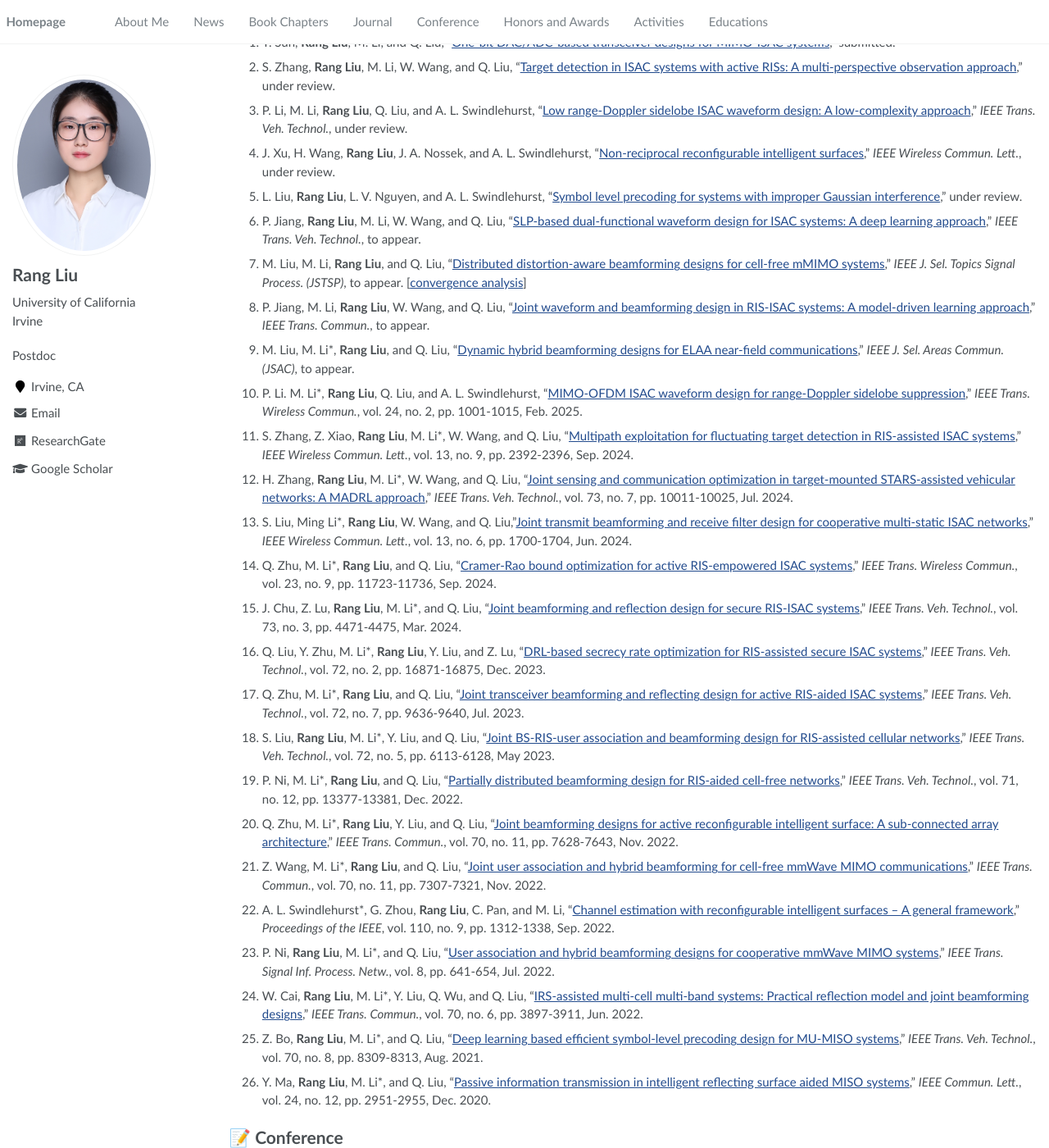
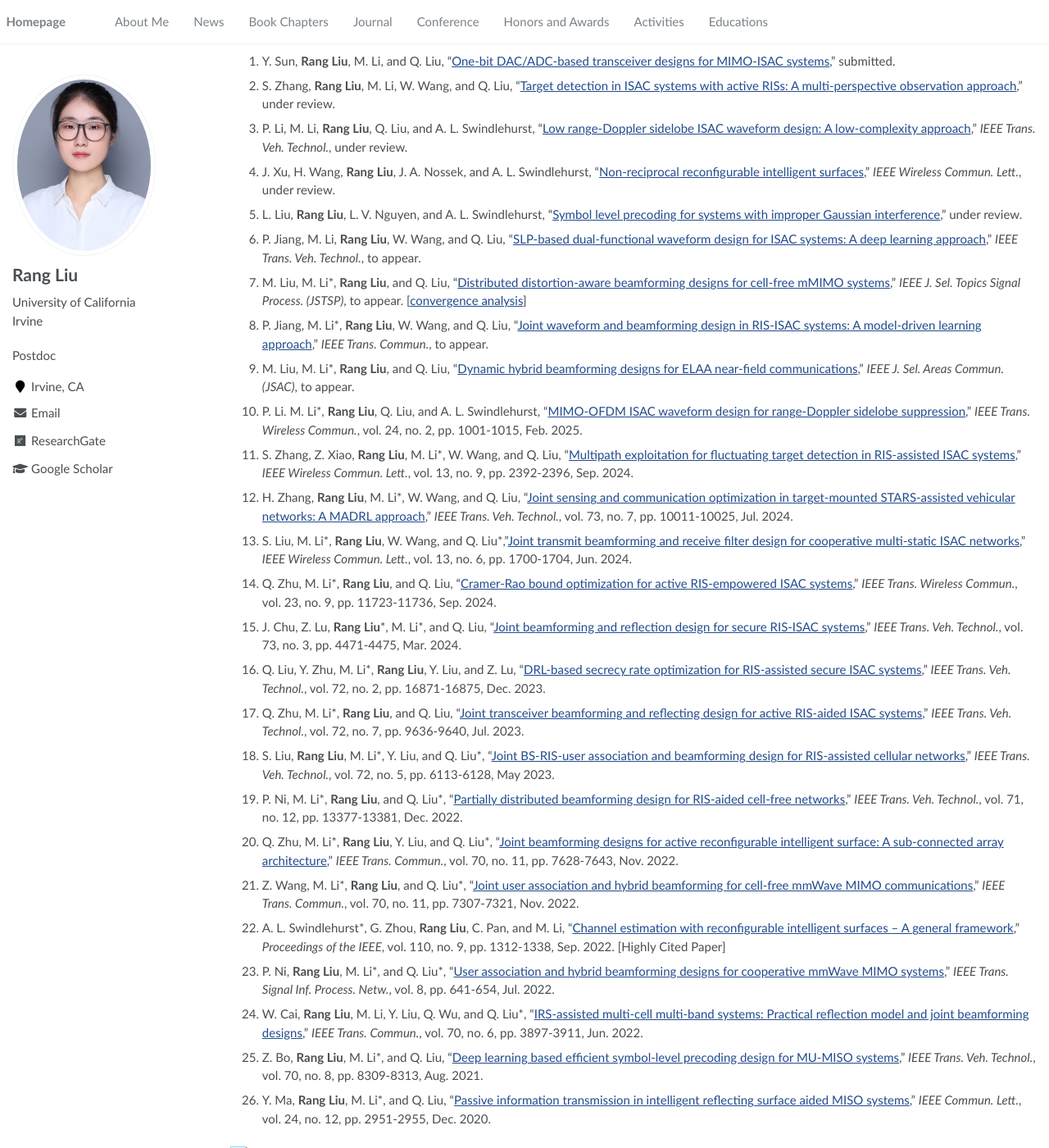
Before and after one commit to RangLiu0706/RangLiu0706.github.io, a Jekyll site: the page built from _pages/about.md, in a window 1280 px wide and 1400 px high, scrolled down 1899 px. Shown: the whole window at 82% size. Built offline with Jekyll 4.4.1, drawn with Linux system fonts in a browser that asks for light colours; comment, search, counter and statistics services are not loaded; some of the changed text lies outside the part shown.

Commit message:
update250221

```diff
--- a/_pages/about.md
+++ b/_pages/about.md
@@ -74,7 +74,7 @@
 
 18. **Rang Liu**, M. Li\*, Q. Liu, and A. L. Swindlehurst, "[SNR/CRB-constrained joint beamforming and reflection designs for RIS-ISAC systems](https://ieeexplore.ieee.org/document/10364735)," *IEEE Trans. Wireless Commun.*, vol. 23, no. 7, pp. 7456-7470, Jul. 2024. [<a href="https://github.com/RangLiu0706/SNR-CRB-constrained-beamforming-for-RIS-ISAC">code</a>]
 
-17. **Rang Liu**, M. Li\*, H. Luo, Q. Liu, and A. L. Swindlehurst, "[Integrated sensing and communication with reconfigurable intelligent surfaces: Opportunities, applications, and future directions](https://ieeexplore.ieee.org/document/10077119/)," *IEEE Wireless Commun.*, vol. 30, no. 1, pp. 50-57, Feb. 2023.  [<a href="https://github.com/RangLiu0706/RIS_ISAC_magazine">code</a>]
+17. **Rang Liu**, M. Li\*, H. Luo, Q. Liu, and A. L. Swindlehurst, "[Integrated sensing and communication with reconfigurable intelligent surfaces: Opportunities, applications, and future directions](https://ieeexplore.ieee.org/document/10077119/)," *IEEE Wireless Commun.*, vol. 30, no. 1, pp. 50-57, Feb. 2023.  [<a href="https://github.com/RangLiu0706/RIS_ISAC_magazine">code</a>]   [Highly Cited Paper, Hot Paper]
 
 16. **Rang Liu**, M. Li\*, and Q. Liu, "[Joint transmit waveform and reflection design for RIS-assisted MIMO radar systems](https://ieeexplore.ieee.org/document/9950493/)," *IEEE Commun. Lett.*, vol. 27, no. 2, pp. 615-619, Feb. 2023. <a href="https://github.com/RangLiu0706/RangLiu0706.github.io/tree/main/docs/supportCL.pdf">supporting document</a>
 
@@ -82,7 +82,7 @@
 15. **Rang Liu**, Z. Bo, M. Li\*, and Q. Liu, "[End-to-end learning for symbol-level precoding and detection with adaptive modulation](https://ieeexplore.ieee.org/document/9928318)," *IEEE Wireless Commun. Lett.*, vol. 12, no. 1, pp. 50-54, Jan. 2023.
 
 
-14.  **Rang Liu**, M. Li\*, Y. Liu, Q. Wu, and Q. Liu, "[Joint transmit waveform and passive beamforming design for RIS-aided DFRC systems](https://ieeexplore.ieee.org/document/9769997)," *IEEE J. Sel. Topics Signal Process. (JSTSP)*, vol. 16, no. 5, pp. 995-1010, Aug. 2022. [<a href="https://github.com/RangLiu0706/waveform-design-for-RIS-ISAC">code</a>]
+14.  **Rang Liu**, M. Li\*, Y. Liu, Q. Wu, and Q. Liu, "[Joint transmit waveform and passive beamforming design for RIS-aided DFRC systems](https://ieeexplore.ieee.org/document/9769997)," *IEEE J. Sel. Topics Signal Process. (JSTSP)*, vol. 16, no. 5, pp. 995-1010, Aug. 2022. [<a href="https://github.com/RangLiu0706/waveform-design-for-RIS-ISAC">code</a>] [Highly Cited Paper]
 
 13. **Rang Liu**, M. Li\*, Q. Liu, and A. L. Swindlehurst, "[Joint waveform and filter designs for STAP-SLP-based MIMO-DFRC systems](https://ieeexplore.ieee.org/document/9724259)," *IEEE J. Sel. Areas Commun. (JSAC)*, vol. 40, no. 6, pp. 1918-1931, Jun. 2022. [<a href="https://github.com/RangLiu0706/waveform-designs-for-STAP-SLP-based-MIMO-ISAC">code</a>]
 
@@ -128,12 +128,12 @@
 
 22. L. Liu, **Rang Liu**, L. V. Nguyen, and A. L. Swindlehurst, "[Symbol level precoding for systems with improper Gaussian interference](https://arxiv.org/abs/2409.07034)," under review.
 
-21. P. Jiang, **Rang Liu**, M. Li, W. Wang, and Q. Liu, "[SLP-based dual-functional waveform design for ISAC systems: A deep learning approach]()," *IEEE Trans. Veh. Technol.*, to appear.
+21. P. Jiang, M. Li, **Rang Liu**, W. Wang, and Q. Liu, "[SLP-based dual-functional waveform design for ISAC systems: A deep learning approach]()," *IEEE Trans. Veh. Technol.*, to appear.
 
-20. M. Liu, M. Li, **Rang Liu**, and Q. Liu, "[Distributed distortion-aware beamforming designs for cell-free mMIMO systems](https://ieeexplore.ieee.org/document/10869384)," *IEEE J. Sel. Topics Signal Process. (JSTSP)*, to appear.
+20. M. Liu, M. Li\*, **Rang Liu**, and Q. Liu, "[Distributed distortion-aware beamforming designs for cell-free mMIMO systems](https://ieeexplore.ieee.org/document/10869384)," *IEEE J. Sel. Topics Signal Process. (JSTSP)*, to appear.
 [<a href="https://github.com/RangLiu0706/Distributed-Distortion-Aware-Beamforming-Designs-for-CF-mMIMO-Systems">convergence analysis</a>]
 
-19. P. Jiang, M. Li, **Rang Liu**, W. Wang, and Q. Liu, "[Joint waveform and beamforming design in RIS-ISAC systems: A model-driven learning approach](https://ieeexplore.ieee.org/document/10857301)," *IEEE Trans. Commun.*, to appear.
+19. P. Jiang, M. Li\*, **Rang Liu**, W. Wang, and Q. Liu, "[Joint waveform and beamforming design in RIS-ISAC systems: A model-driven learning approach](https://ieeexplore.ieee.org/document/10857301)," *IEEE Trans. Commun.*, to appear.
 
 18. M. Liu, M. Li\*, **Rang Liu**, and Q. Liu, "[Dynamic hybrid beamforming designs for ELAA near-field communications](https://ieeexplore.ieee.org/document/10845800)," *IEEE J. Sel. Areas Commun. (JSAC)*, to appear.
 
@@ -143,29 +143,29 @@
 
 15. H. Zhang, **Rang Liu**, M. Li\*, W. Wang, and Q. Liu, "[Joint sensing and communication optimization in target-mounted STARS-assisted vehicular networks: A MADRL approach](https://ieeexplore.ieee.org/document/10436358)," *IEEE Trans. Veh. Technol.*, vol. 73, no. 7, pp. 10011-10025, Jul. 2024.
 
-14. S. Liu, Ming Li\*, **Rang Liu**, W. Wang, and Q. Liu,"[Joint transmit beamforming and receive filter design for cooperative multi-static ISAC networks](https://ieeexplore.ieee.org/document/10496487)," *IEEE Wireless Commun. Lett.*, vol. 13, no. 6, pp. 1700-1704, Jun. 2024.
+14. S. Liu, M. Li\*, **Rang Liu**, W. Wang, and Q. Liu\*,"[Joint transmit beamforming and receive filter design for cooperative multi-static ISAC networks](https://ieeexplore.ieee.org/document/10496487)," *IEEE Wireless Commun. Lett.*, vol. 13, no. 6, pp. 1700-1704, Jun. 2024.
 
 13. Q. Zhu, M. Li\*, **Rang Liu**, and Q. Liu, "[Cramer-Rao bound optimization for active RIS-empowered ISAC systems](https://ieeexplore.ieee.org/document/10496515)," *IEEE Trans. Wireless Commun.*, vol. 23, no. 9, pp. 11723-11736, Sep. 2024.
 
-12. J. Chu, Z. Lu, **Rang Liu**, M. Li\*, and Q. Liu, "[Joint beamforming and reflection design for secure RIS-ISAC systems](https://ieeexplore.ieee.org/document/10298597)," *IEEE Trans. Veh. Technol.*, vol. 73, no. 3, pp. 4471-4475, Mar. 2024.
+12. J. Chu, Z. Lu, **Rang Liu**\*, M. Li\*, and Q. Liu, "[Joint beamforming and reflection design for secure RIS-ISAC systems](https://ieeexplore.ieee.org/document/10298597)," *IEEE Trans. Veh. Technol.*, vol. 73, no. 3, pp. 4471-4475, Mar. 2024.
 
 11. Q. Liu, Y. Zhu, M. Li\*, **Rang Liu**, Y. Liu, and Z. Lu,  "[DRL-based secrecy rate optimization for RIS-assisted secure ISAC systems](https://ieeexplore.ieee.org/document/10193812/)," *IEEE Trans. Veh. Technol.*, vol. 72, no. 2, pp. 16871-16875, Dec. 2023.
 
 10. Q. Zhu, M. Li\*, **Rang Liu**, and Q. Liu, "[Joint transceiver beamforming and reflecting design for active RIS-aided ISAC systems](https://ieeexplore.ieee.org/document/10054402/)," *IEEE Trans. Veh. Technol.*, vol. 72, no. 7, pp. 9636-9640, Jul. 2023.
 
-9. S. Liu, **Rang Liu**, M. Li\*, Y. Liu, and Q. Liu, "[Joint BS-RIS-user association and beamforming design for RIS-assisted cellular networks](https://ieeexplore.ieee.org/document/9996967)," *IEEE Trans. Veh. Technol.*, vol. 72, no. 5, pp. 6113-6128, May 2023.
+9. S. Liu, **Rang Liu**, M. Li\*, Y. Liu, and Q. Liu\*, "[Joint BS-RIS-user association and beamforming design for RIS-assisted cellular networks](https://ieeexplore.ieee.org/document/9996967)," *IEEE Trans. Veh. Technol.*, vol. 72, no. 5, pp. 6113-6128, May 2023.
 
-8. P. Ni, M. Li\*, **Rang Liu**, and Q. Liu, "[Partially distributed beamforming design for RIS-aided cell-free  networks](https://ieeexplore.ieee.org/document/9847407)," *IEEE Trans. Veh. Technol.*, vol. 71, no. 12, pp. 13377-13381, Dec. 2022.
+8. P. Ni, M. Li\*, **Rang Liu**, and Q. Liu\*, "[Partially distributed beamforming design for RIS-aided cell-free  networks](https://ieeexplore.ieee.org/document/9847407)," *IEEE Trans. Veh. Technol.*, vol. 71, no. 12, pp. 13377-13381, Dec. 2022.
 
-7.	Q. Zhu, M. Li\*, **Rang Liu**, Y. Liu, and Q. Liu, "[Joint beamforming designs for active reconfigurable intelligent surface: A sub-connected array architecture](https://ieeexplore.ieee.org/document/9913498/)," *IEEE Trans. Commun.*, vol. 70, no. 11, pp. 7628-7643, Nov. 2022.
+7.	Q. Zhu, M. Li\*, **Rang Liu**, Y. Liu, and Q. Liu\*, "[Joint beamforming designs for active reconfigurable intelligent surface: A sub-connected array architecture](https://ieeexplore.ieee.org/document/9913498/)," *IEEE Trans. Commun.*, vol. 70, no. 11, pp. 7628-7643, Nov. 2022.
 
-6. Z. Wang, M. Li\*, **Rang Liu**, and Q. Liu, "[Joint user association and hybrid beamforming for cell-free mmWave MIMO communications](https://ieeexplore.ieee.org/document/9910182/)," *IEEE Trans. Commun.*, vol. 70, no. 11, pp. 7307-7321, Nov. 2022.
+6. Z. Wang, M. Li\*, **Rang Liu**, and Q. Liu\*, "[Joint user association and hybrid beamforming for cell-free mmWave MIMO communications](https://ieeexplore.ieee.org/document/9910182/)," *IEEE Trans. Commun.*, vol. 70, no. 11, pp. 7307-7321, Nov. 2022.
 
-5.	A. L. Swindlehurst\*, G. Zhou, **Rang Liu**, C. Pan, and M. Li, "[Channel estimation with reconfigurable intelligent surfaces – A general framework](https://ieeexplore.ieee.org/document/9771077)," *Proceedings of the IEEE*, vol. 110, no. 9, pp. 1312-1338, Sep. 2022.
+5.	A. L. Swindlehurst\*, G. Zhou, **Rang Liu**, C. Pan, and M. Li, "[Channel estimation with reconfigurable intelligent surfaces – A general framework](https://ieeexplore.ieee.org/document/9771077)," *Proceedings of the IEEE*, vol. 110, no. 9, pp. 1312-1338, Sep. 2022. [Highly Cited Paper]
 
-4. P. Ni, **Rang Liu**, M. Li\*, and Q. Liu, "[User association and hybrid beamforming designs for cooperative mmWave MIMO systems](https://ieeexplore.ieee.org/document/9831052)," *IEEE Trans. Signal Inf. Process. Netw.*, vol. 8, pp. 641-654, Jul. 2022.
+4. P. Ni, **Rang Liu**, M. Li\*, and Q. Liu\*, "[User association and hybrid beamforming designs for cooperative mmWave MIMO systems](https://ieeexplore.ieee.org/document/9831052)," *IEEE Trans. Signal Inf. Process. Netw.*, vol. 8, pp. 641-654, Jul. 2022.
 
-3.	W. Cai, **Rang Liu**, M. Li\*, Y. Liu, Q. Wu, and Q. Liu, "[IRS-assisted multi-cell multi-band systems: Practical reflection model and joint beamforming designs](https://ieeexplore.ieee.org/document/9759366)," *IEEE Trans. Commun.*, vol. 70, no. 6, pp. 3897-3911, Jun. 2022.
+3.	W. Cai, **Rang Liu**, M. Li, Y. Liu, Q. Wu, and Q. Liu\*, "[IRS-assisted multi-cell multi-band systems: Practical reflection model and joint beamforming designs](https://ieeexplore.ieee.org/document/9759366)," *IEEE Trans. Commun.*, vol. 70, no. 6, pp. 3897-3911, Jun. 2022.
 
 2.	Z. Bo, **Rang Liu**, M. Li\*, and Q. Liu, "[Deep learning based efficient symbol-level precoding design for MU-MISO systems](https://ieeexplore.ieee.org/document/9468383)," *IEEE Trans. Veh. Technol.*, vol. 70, no. 8, pp. 8309-8313, Aug. 2021.
 
```
Also changed, not shown: other parts of _pages/about.md (+2 -1 lines).
